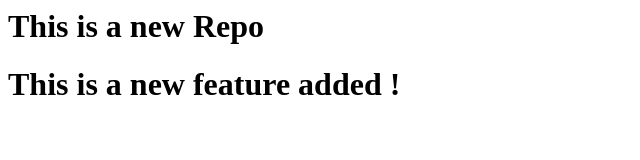
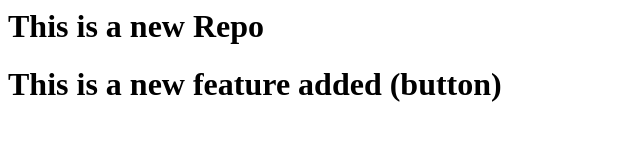
Before and after one commit to Azhar-hub/LocalRepo, a plain HTML site: page index.html in a window 1280 px wide. Shown: the whole page, without its empty margins (0-640 px from the left). Drawn offline with Linux system fonts and the light colour scheme.

```diff
--- a/index.html
+++ b/index.html
@@ -1,2 +1,2 @@
 <h1>This is a new Repo</h1>
-<h1>This is a new feature added !</h1>
+<h1>This is a new feature added (button)</h1>
```
